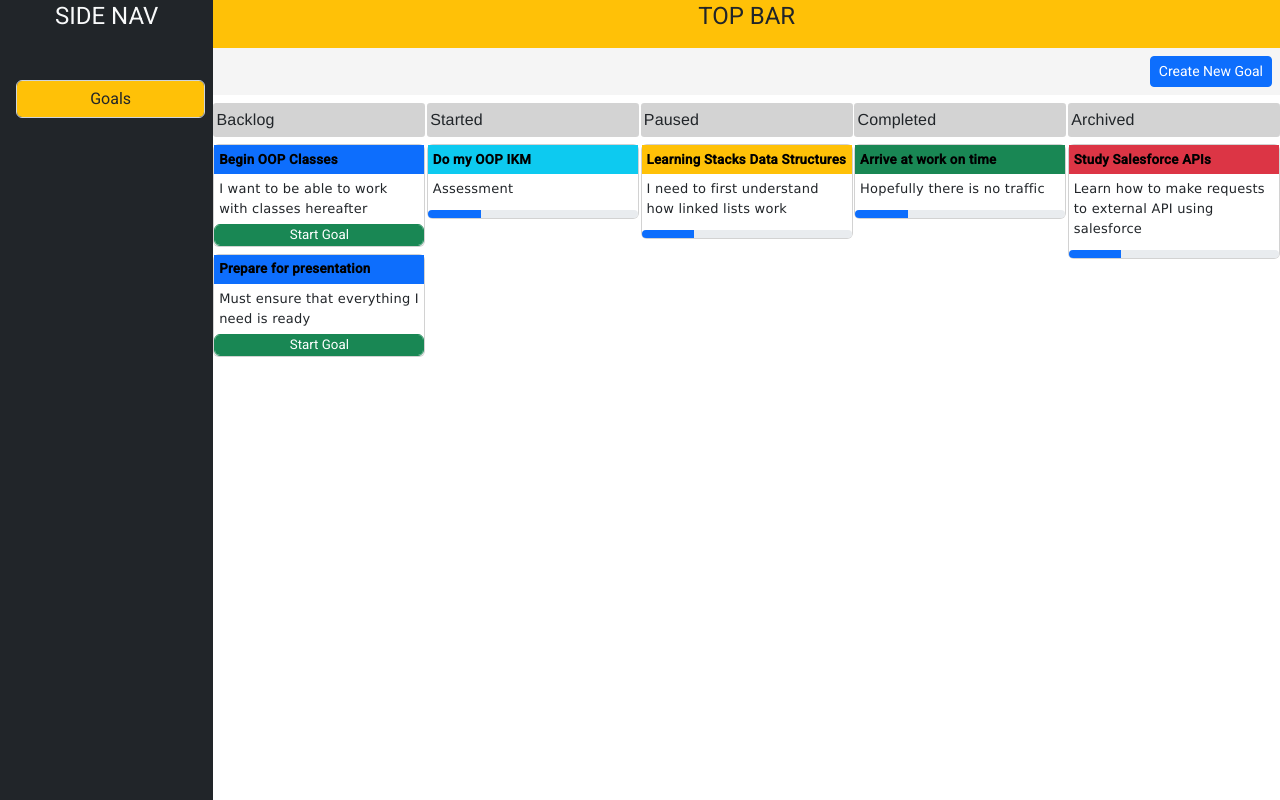
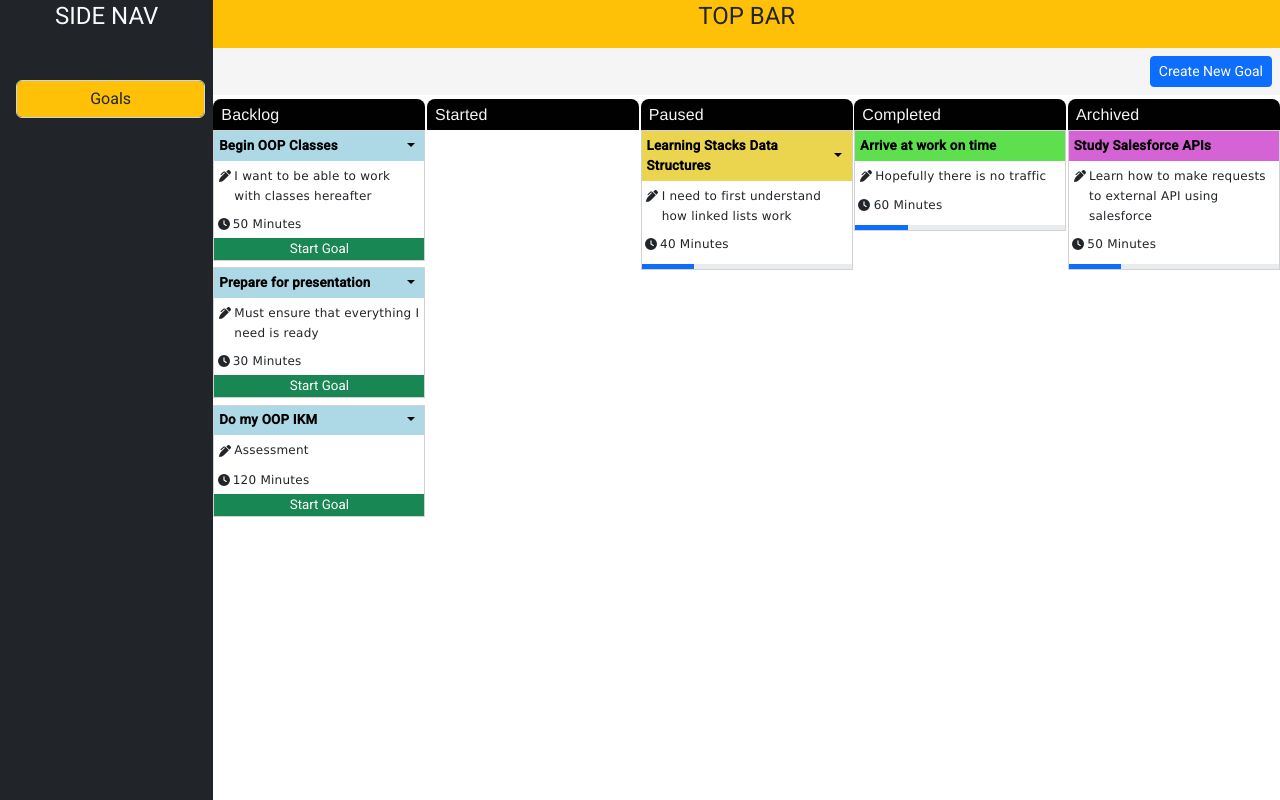
Before and after one commit to nhlamulo-maluleka/goals, an Angular app: page / in a window 1280 px wide. Built offline with nearby package versions, Linux system fonts and the light colour scheme.

Commit message:
Design Updated

```diff
--- a/src/app/goals/views/geek-goals/geek-goals.component.html
+++ b/src/app/goals/views/geek-goals/geek-goals.component.html
@@ -2,14 +2,16 @@
   <div class="col-12 goals-control">
     <button class="btn btn-primary btn-sm">Create New Goal</button>
   </div>
-  <div class="col-12 row pt-2 goals-overview">
+  <div class="col-12 row pt-1 goals-overview">
     <div class="col goal-column">
       <h3 class="text-left">Backlog</h3>
       <div class="d-block">
-        <div *ngFor="let goal of backlogGoals">
+        <div *ngFor="let goal of backlogGoals; let pos = index">
           <app-goal-card
+            [goalId]="pos"
             [goalTitle]="goal.title"
             [goalDescription]="goal.description"
+            [goalDuration]="goal.duration"
             [goalStatus]="'backlog'"
           ></app-goal-card>
         </div>
@@ -18,10 +20,12 @@
     <div class="col goal-column">
       <h3 class="text-left">Started</h3>
       <div class="d-block">
-        <div *ngFor="let goal of startedGoals">
+        <div *ngFor="let goal of startedGoals; let pos = index">
           <app-goal-card
+            [goalId]="pos"
             [goalTitle]="goal.title"
             [goalDescription]="goal.description"
+            [goalDuration]="goal.duration"
             [goalStatus]="'started'"
           ></app-goal-card>
         </div>
@@ -30,10 +34,12 @@
     <div class="col goal-column">
       <h3 class="text-left">Paused</h3>
       <div class="d-block">
-        <div *ngFor="let goal of pausedGoals">
+        <div *ngFor="let goal of pausedGoals; let pos = index">
           <app-goal-card
+            [goalId]="pos"
             [goalTitle]="goal.title"
             [goalDescription]="goal.description"
+            [goalDuration]="goal.duration"
             [goalStatus]="'paused'"
           ></app-goal-card>
         </div>
@@ -42,10 +48,12 @@
     <div class="col goal-column">
       <h3 class="text-left">Completed</h3>
       <div class="d-block">
-        <div *ngFor="let goal of completedGoals">
+        <div *ngFor="let goal of completedGoals; let pos = index">
           <app-goal-card
+            [goalId]="pos"
             [goalTitle]="goal.title"
             [goalDescription]="goal.description"
+            [goalDuration]="goal.duration"
             [goalStatus]="'completed'"
           ></app-goal-card>
         </div>
@@ -54,10 +62,12 @@
     <div class="col goal-column">
       <h3 class="text-left">Archived</h3>
       <div class="d-block">
-        <div *ngFor="let goal of archivedGoals">
+        <div *ngFor="let goal of archivedGoals; let pos = index">
           <app-goal-card
+            [goalId]="pos"
             [goalTitle]="goal.title"
             [goalDescription]="goal.description"
+            [goalDuration]="goal.duration"
             [goalStatus]="'archived'"
           ></app-goal-card>
         </div>
--- a/src/app/goals/views/geek-goals/geek-goals.component.scss
+++ b/src/app/goals/views/geek-goals/geek-goals.component.scss
@@ -21,9 +21,11 @@
 
       h3 {
         margin: 0;
-        padding: 0.2rem;
-        background-color: lightgrey;
-        border-radius: 0.2rem;
+        padding: .1rem;
+        padding-left: .5rem;
+        background-color: rgb(1, 1, 1);
+        color: whitesmoke;
+        border-radius: .5rem .5rem 0 0;
         font-family: "Franklin Gothic Medium", "Arial Narrow", Arial, sans-serif;
       }
     }
--- a/src/app/goals/views/geek-goals/goal-card/goal-card.component.html
+++ b/src/app/goals/views/geek-goals/goal-card/goal-card.component.html
@@ -1,24 +1,56 @@
 <div class="card">
   <div class="card-body">
     <div [ngSwitch]="goalStatus">
-      <h5 *ngSwitchCase="'backlog'" class="goal-title bg-primary">
-        {{ goalTitle }}
+      <h5 *ngSwitchCase="'backlog'" class="goal-title backlog">
+        <span>{{ goalTitle }}</span>
+        <span ngbDropdown>
+          <div ngbDropdownToggle id="dropdownBasic1"></div>
+          <div ngbDropdownMenu aria-labelledby="dropdownBasic1">
+            <div ngbDropdownItem (click)="archiveGoalFromBacklog()">Archive Goal</div>
+          </div>
+        </span>
       </h5>
-      <h5 *ngSwitchCase="'started'" class="goal-title bg-info">
-        {{ goalTitle }}
+      <h5 *ngSwitchCase="'started'" class="goal-title started">
+        <span>{{ goalTitle }}</span>
+        <span ngbDropdown>
+          <div ngbDropdownToggle id="dropdownBasic1"></div>
+          <div ngbDropdownMenu aria-labelledby="dropdownBasic1">
+            <div ngbDropdownItem (click)="pauseGoal()">Pause Goal</div>
+          </div>
+        </span>
       </h5>
-      <h5 *ngSwitchCase="'paused'" class="goal-title bg-warning">
-        {{ goalTitle }}
+      <h5 *ngSwitchCase="'paused'" class="goal-title paused">
+        <span>{{ goalTitle }}</span>
+        <span ngbDropdown>
+          <div ngbDropdownToggle id="dropdownBasic1"></div>
+          <div ngbDropdownMenu aria-labelledby="dropdownBasic1">
+            <div ngbDropdownItem (click)="resumeGoalFromPaused()">Resume Goal</div>
+            <div ngbDropdownItem (click)="archiveGoalFromPaused()">Archive Goal</div>
+          </div>
+        </span>
       </h5>
-      <h5 *ngSwitchCase="'completed'" class="goal-title bg-success">
-        {{ goalTitle }}
+      <h5 *ngSwitchCase="'completed'" class="goal-title completed">
+        <span>{{ goalTitle }}</span>
       </h5>
-      <h5 *ngSwitchCase="'archived'" class="goal-title bg-danger">
-        {{ goalTitle }}
+      <h5 *ngSwitchCase="'archived'" class="goal-title archived">
+        <span>{{ goalTitle }}</span>
       </h5>
     </div>
     <div class="goal-description" *ngIf="goalDescription !== null">
-      {{ goalDescription }}
+      <div class="mr-2">
+        <fa-icon
+          [icon]="description"
+          class="icon"></fa-icon>
+      </div>
+      <div class="description">{{ goalDescription }}</div>
+    </div>
+    <div class="goal-util">
+      <div>
+        <fa-icon
+          [icon]="duration"
+          class="icon"></fa-icon>
+      </div>
+      <div class="duration">{{ goalDuration }} Minutes</div>
     </div>
     <div class="goal-progress" *ngIf="goalStatus !== 'backlog'">
       <div class="progress">
@@ -33,7 +65,9 @@
       </div>
     </div>
     <div class="goal-control" *ngIf="goalStatus === 'backlog'">
-      <button class="btn btn-success form-control">Start Goal</button>
+      <button class="btn btn-success form-control" (click)="startGoal($event)">
+        Start Goal
+      </button>
     </div>
   </div>
 </div>
--- a/src/app/goals/views/geek-goals/goal-card/goal-card.component.scss
+++ b/src/app/goals/views/geek-goals/goal-card/goal-card.component.scss
@@ -1,16 +1,40 @@
+$textFont: 'Lucida Sans', 'Lucida Sans Regular', 'Lucida Grande', 'Lucida Sans Unicode', Geneva, Verdana, sans-serif;
+
 .card {
   position: relative;
-  margin-top: 0.4rem;
+  margin-bottom: 0.4rem;
+  border-radius: 0;
 
   .card-body {
     padding: 0;
 
+    .icon{
+      font-size: 9pt;
+    }
+
     .goal-title {
+      position: relative;
       padding: 0.3rem;
       margin: 0;
       font-weight: bold;
       font-size: 10pt;
       color: rgb(0, 0, 0);
+      display: flex;
+      align-items: center;
+
+      span:nth-child(1){
+        width: 92%;
+      }
+
+      span:nth-child(2){
+        position: absolute;
+        right: .4rem;
+        cursor: pointer;
+        padding-left: .3rem;
+        padding-right: .2rem;
+        border-radius: 30%;
+        transition: all .5s;
+      }
     }
 
     .goal-progress{
@@ -19,27 +43,63 @@
 
       .progress{
         position: relative;
-        height: .5rem;
-
-        span{
-          position: absolute;
-          margin: auto;
-        }
+        height: .3rem;
+        border-radius: 0;
       }
     }
 
     .goal-description {
       padding: 0.3rem;
-      font-size: small;
-      font-family: 'Lucida Sans', 'Lucida Sans Regular', 'Lucida Grande', 'Lucida Sans Unicode', Geneva, Verdana, sans-serif;
+      word-break: keep-all;
+      display: flex;
+      align-items: flex-start;
+
+      .description{
+        margin-left: .2rem;
+        font-size: 9pt;
+        font-family: $textFont;
+      }
+    }
+
+    .goal-util{
+      padding: .2rem;
+      display: flex;
+      align-items: center;
+
+      .duration{
+        margin-left: .2rem;
+        font-size: 9pt;
+        font-family: $textFont;
+      }
     }
 
     .goal-control{
       button{
         padding: 0;
         font-size: 10pt;
+        border-radius: 0;
+      }
+    }
 
-      }
+    // Column handling
+    .backlog{
+      background-color: lightblue;
+    }
+
+    .started{
+      background-color: rgb(235, 169, 93);
+    }
+
+    .paused{
+      background-color: rgb(236, 213, 78);
+    }
+
+    .completed{
+      background-color: rgb(94, 223, 77);
+    }
+
+    .archived{
+      background-color: rgb(214, 99, 214);
     }
   }
 }
--- a/src/app/goals/views/geek-goals/goal-card/goal-card.component.ts
+++ b/src/app/goals/views/geek-goals/goal-card/goal-card.component.ts
@@ -1,12 +1,17 @@
 import { Component, Input, OnInit } from '@angular/core';
+import { faClock, faPenAlt } from '@fortawesome/free-solid-svg-icons';
 import { GoalStatus } from '../helpers/goal-type';
+import { GoalsService } from '../services/goals.service';
 
 @Component({
   selector: 'app-goal-card',
   templateUrl: './goal-card.component.html',
   styleUrls: ['./goal-card.component.scss']
 })
-export class GoalCardComponent implements OnInit{
+export class GoalCardComponent implements OnInit {
+  duration = faClock
+  description = faPenAlt
+
   @Input()
   goalTitle!: string
 
@@ -16,9 +21,49 @@ export class GoalCardComponent implements OnInit{
   @Input()
   goalStatus!: GoalStatus
 
-  currentStatus!: string
+  @Input()
+  goalDuration!: number
 
-  ngOnInit(): void {
-    // this.currentStatus = this.goalStatus == "backlog"
+  @Input()
+  goalId!: number
+
+  constructor(private goalService: GoalsService) { }
+
+  ngOnInit(): void { }
+
+  archiveGoalFromBacklog() {
+    this.goalService.archived.push(this.goalService.backlog[this.goalId])
+    this.goalService.backlog = this.goalService.backlog.filter((v, i) => i != this.goalId)
+  }
+
+  archiveGoalFromPaused() {
+    this.goalService.archived.push(this.goalService.paused[this.goalId])
+    this.goalService.paused = this.goalService.paused.filter((v, i) => i != this.goalId)
+  }
+
+  resumeGoalFromPaused() {
+    if (this.goalService.started.length === 0) {
+      this.goalService.started.push(this.goalService.paused[this.goalId])
+      this.goalService.paused = this.goalService.paused.filter((v, i) => i != this.goalId)
+    }
+    else {
+      alert("Complete your current goal before resuming😉")
+    }
+  }
+
+  startGoal(e: any) {
+    console.log(e)
+    if (this.goalService.started.length === 0) {
+      this.goalService.started.push(this.goalService.backlog[this.goalId])
+      this.goalService.backlog = this.goalService.backlog.filter((v, i) => i != this.goalId)
+    }
+    else {
+      alert("You cannot start more than one goal at conce")
+    }
+  }
+
+  pauseGoal() {
+    this.goalService.paused.push(this.goalService.started[this.goalId])
+    this.goalService.started = this.goalService.started.filter((v, i) => i != this.goalId)
   }
 }
--- a/src/app/goals/views/geek-goals/services/goals.service.ts
+++ b/src/app/goals/views/geek-goals/services/goals.service.ts
@@ -1,6 +1,5 @@
 import { Injectable } from '@angular/core';
 import { IGoal } from '../helpers/goal-type';
-
 
 @Injectable({
   providedIn: 'root'
@@ -10,7 +9,7 @@ export class GoalsService {
     {
       title: "Begin OOP Classes",
       description: "I want to be able to work with classes hereafter",
-      duration: 2,
+      duration: 50,
       status: "backlog",
       subgoals: null
     },
@@ -21,17 +20,16 @@ export class GoalsService {
       status: "backlog",
       subgoals: null
     },
-  ]
-
-  started: Array<IGoal> = [
     {
       title: "Do my OOP IKM",
       description: "Assessment",
       duration: 120,
-      status: "started",
+      status: "backlog",
       subgoals: null
     },
   ]
+
+  started: Array<IGoal> = []
 
   paused: Array<IGoal> = [
     {
```
